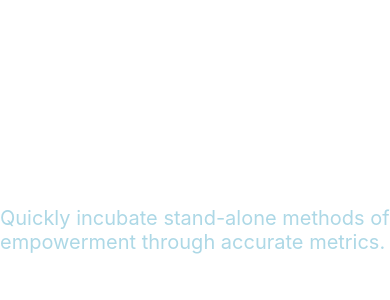
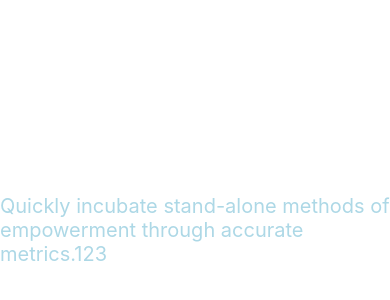
Before and after one commit to lukme/codingStandards, a React Native app: screen / in a window 390 px wide. Shown: the part 192-492 px from the top of the page. Built offline with nearby package versions, Linux system fonts and the light colour scheme.

Commit message:
updated rules

```diff
--- a/App.tsx
+++ b/App.tsx
@@ -1,6 +1,6 @@
 import React from 'react';
 
-import Home from './pages/Home/Home';
+import Home from './src/pages/Home/Home';
 
 const App = () => <Home />;
 
--- a/pages/Home/Home.style.ts
+++ /dev/null
@@ -1,14 +0,0 @@
-import * as RN from 'react-native';
-
-export default RN.StyleSheet.create({
-  container: {
-    flex: 1,
-    justifyContent: 'center',
-    alignItems: 'center',
-  } as RN.ViewStyle,
-
-  basicText: {
-    fontSize: 20,
-    color: 'lightblue',
-  } as RN.TextStyle,
-});
--- a/pages/Home/Home.tsx
+++ /dev/null
@@ -1,20 +0,0 @@
-import React from 'react';
-import * as RN from 'react-native';
-
-import styles from './Home.style';
-
-const Home = () => {
-  const longText =
-    'Quickly incubate stand-alone methods of empowerment through accurate metrics.';
-  return (
-    <RN.View style={styles.container}>
-      <RN.Text
-        style={styles.basicText}
-        testID="basic-text">
-        {longText}
-      </RN.Text>
-    </RN.View>
-  );
-};
-
-export default Home;
--- a/src/pages/Home/Home.tsx
+++ b/src/pages/Home/Home.tsx
@@ -6,12 +6,16 @@ import styles from './Home.style';
 const Home = () => {
   const basicText =
     'Quickly incubate stand-alone methods of empowerment through accurate metrics.';
+
+  const test = { testValue: 123 };
+
   return (
     <RN.View style={styles.container}>
       <RN.Text
         style={styles.basicText}
         testID="basic-text">
-        { basicText }
+        {basicText}
+        {test.testValue}
       </RN.Text>
     </RN.View>
   );
```
Also changed, not shown: package.json (+6 -1 lines), .eslintrc.js, .prettierrc.js, 1 other file (tests, documents, lock files or other folders).
